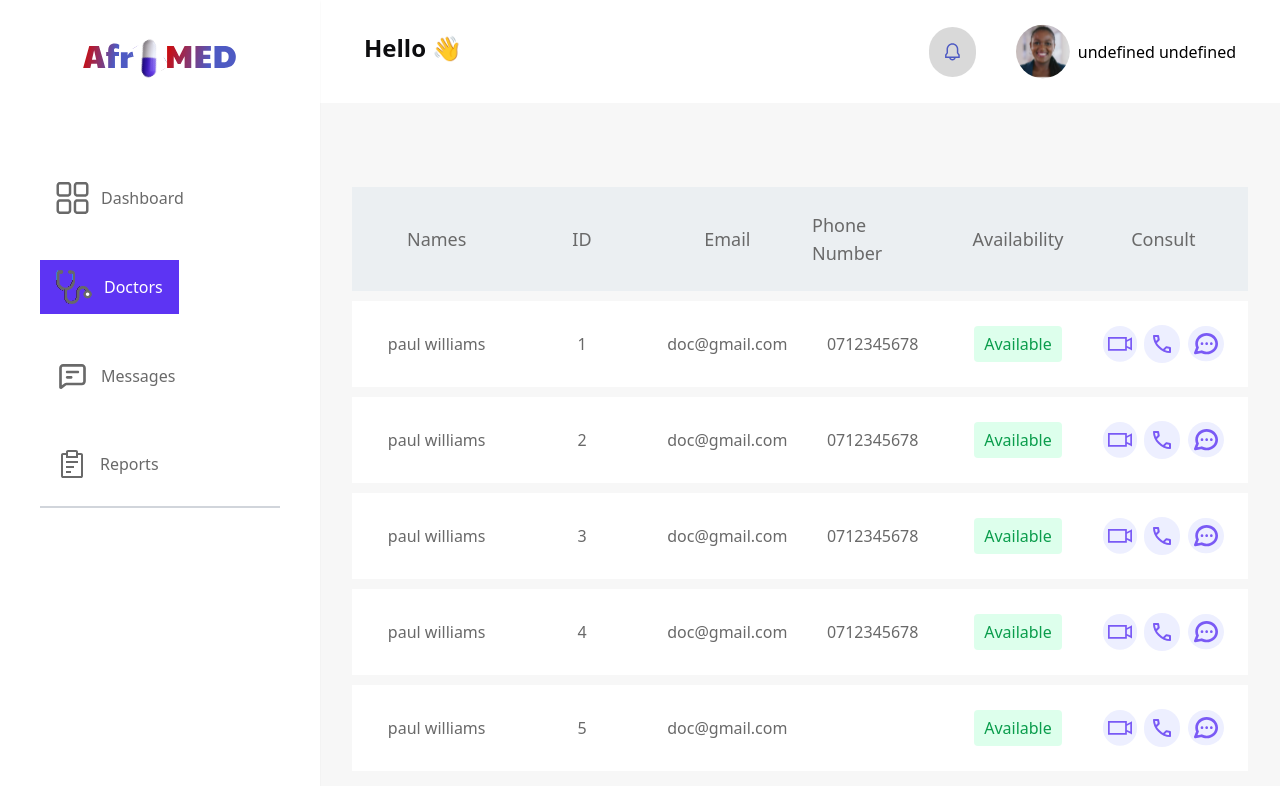
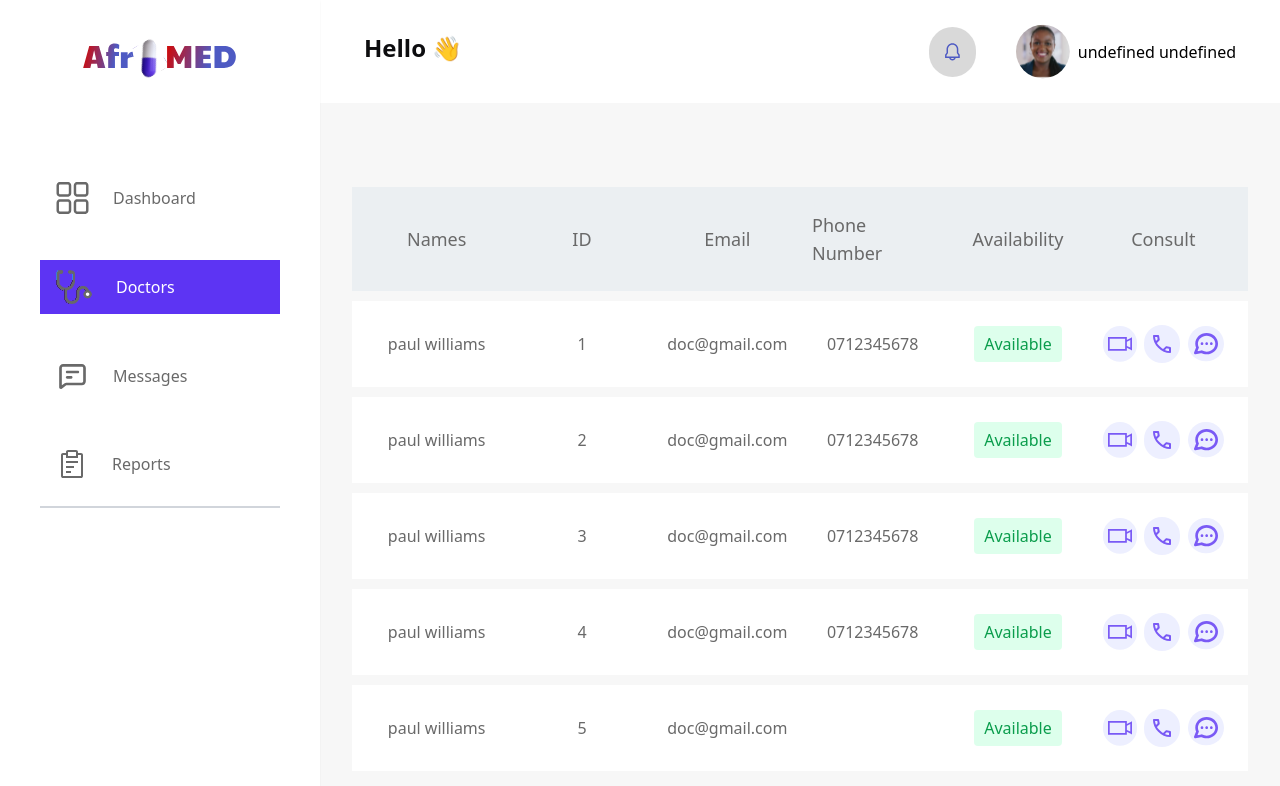
Before and after one commit to queen-x-vee/afrimed-frontend, a React (Create React App) app: page /patient-doctors in a window 1280 px wide. Shown: the top 786 px of the page. Built offline with nearby package versions, Linux system fonts and the light colour scheme.

Commit message:
navbar fix

```diff
--- a/src/components/doctors-components/Navbar.jsx
+++ b/src/components/doctors-components/Navbar.jsx
@@ -51,8 +51,8 @@ const Navbar = () => {
               key={index}
               className={({ isActive }) =>
                 isActive
-                  ? "bg-[#5D34F3] text-white  py-2.5 px-4 flex flex-row items-center gap-x-3 "
-                  : "flex flex-row items-center gap-x-3 py-2.5 px-4 text-[#696969] "
+                  ? "bg-[#5D34F3] text-white  py-2.5 px-4 flex flex-row items-center gap-x-6 w-full "
+                  : "flex flex-row items-center gap-x-6 w-full py-2.5 px-4 text-[#696969] "
               }
             >
 
--- a/src/components/patients-components/PatientNavbar.jsx
+++ b/src/components/patients-components/PatientNavbar.jsx
@@ -44,8 +44,8 @@ const PatientNavbar = () => {
               key={index}
               className={({ isActive }) =>
                 isActive
-                  ? "bg-[#5D34F3] text-white py-2.5 px-4 flex flex-row items-center gap-x-3 "
-                  : "flex flex-row items-center gap-x-3 py-2.5 px-4 text-[#696969] "
+                  ? "bg-[#5D34F3] text-white py-2.5 px-4 flex flex-row items-center gap-x-6 w-full"
+                  : "flex flex-row items-center gap-x-6 w-full py-2.5 px-4 text-[#696969] "
               }
             >
               <img
--- a/src/patients-app/messages.jsx
+++ b/src/patients-app/messages.jsx
@@ -33,6 +33,11 @@ function MessagePage() {
         </div>
       </div>
       <div className="chat-window h-[90%] ">
+        <div>
+          <nav>
+
+          </nav>
+        </div>
         {/* Chat messages */}
 
         <div className="bg-[#5D34F3] mb-10 px-4 py-2.5 rounded-t-2xl rounded-l-2xl rounded-r-md mr-10 md:mr-14">
```
